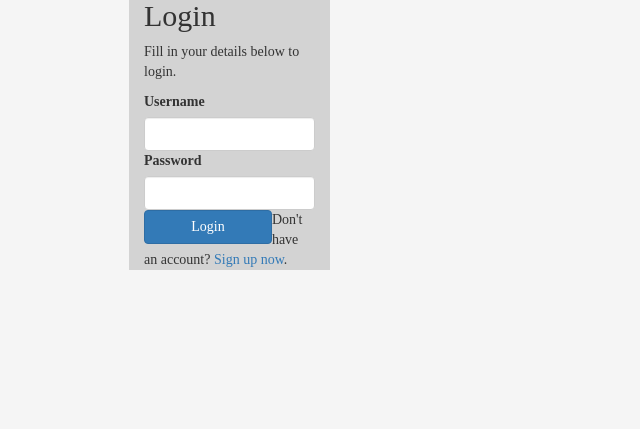
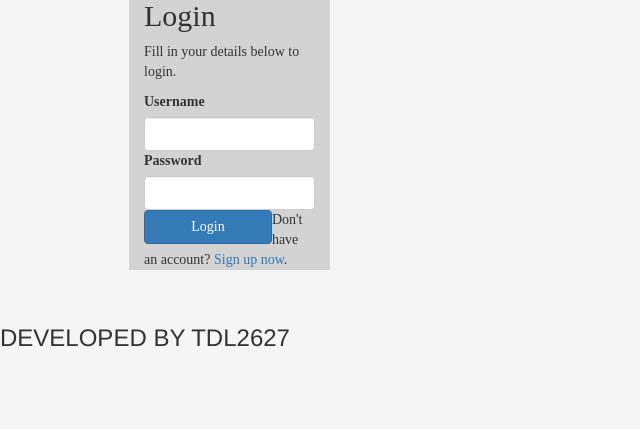
Before and after one commit to TDL2627/2do-APP, a PHP site: page / in a window 1280 px wide. Shown: the part 121-550 px from the top of the page, without its empty margins (0-640 px from the left). Run offline with PHP 8.4, Linux system fonts and the light colour scheme.

Commit message:
trademark

```diff
--- a/index.php
+++ b/index.php
@@ -120,5 +120,6 @@ if($_SERVER["REQUEST_METHOD"] == "POST"){
         </form>
     </div>
     </div>
+    <h3>DEVELOPED BY TDL2627</h3>
 </body>
 </html>
```
